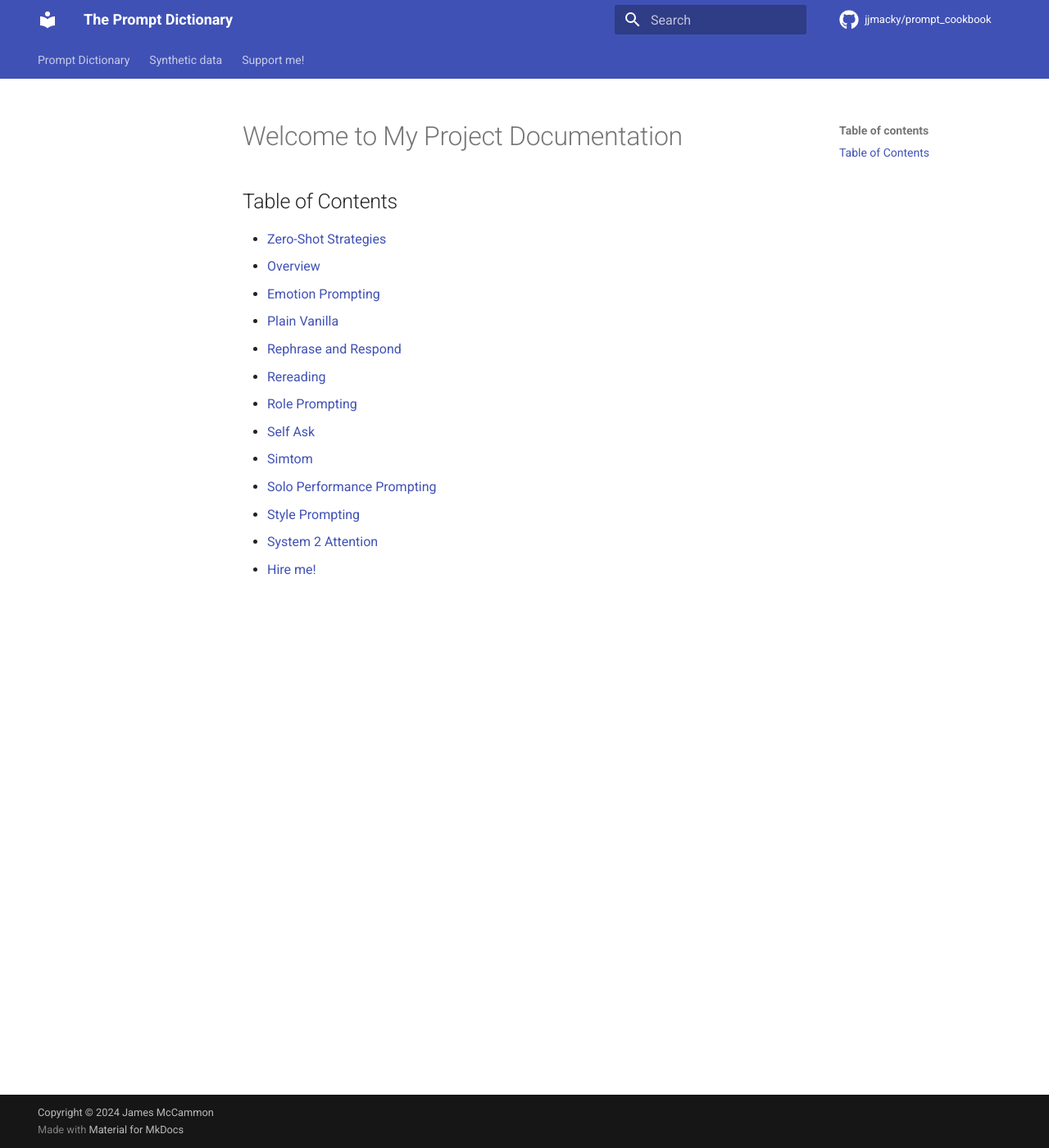
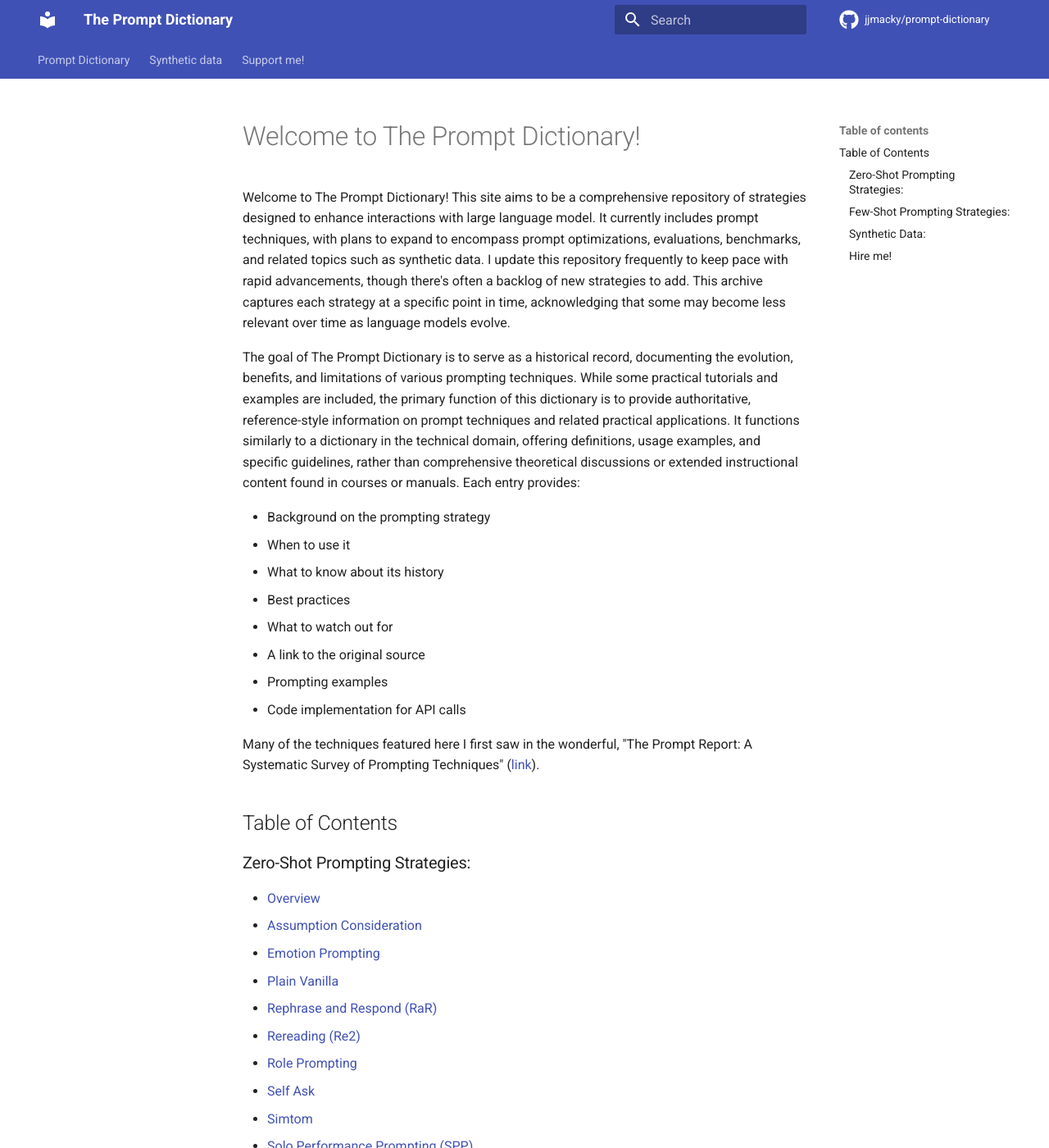
Before and after one commit to jjmacky/lm-toolkit, an MkDocs documentation site: the page built from docs/index.md, in a window 1280 px wide and 1400 px high. Shown: the whole window at 82% size. Built offline with MkDocs 1.6.1 and Material for MkDocs 9.7.7, drawn with Linux system fonts in a browser that asks for light colours; comment, search, counter and statistics services are not loaded; some of the changed text lies outside the part shown.

Commit message:
Updated home page and synthetic data

```diff
--- a/docs/index.md
+++ b/docs/index.md
@@ -1,18 +1,41 @@
-# Welcome to My Project Documentation
+# Welcome to The Prompt Dictionary!
 
+Welcome to The Prompt Dictionary! This site aims to be a comprehensive repository of strategies designed to enhance interactions with large language model. It currently includes prompt techniques, with plans to expand to encompass prompt optimizations, evaluations, benchmarks, and related topics such as synthetic data. I update this repository frequently to keep pace with rapid advancements, though there's often a backlog of new strategies to add. This archive captures each strategy at a specific point in time, acknowledging that some may become less relevant over time as language models evolve.
+
+The goal of The Prompt Dictionary is to serve as a historical record, documenting the evolution, benefits, and limitations of various prompting techniques. While some practical tutorials and examples are included, the primary function of this dictionary is to provide authoritative, reference-style information on prompt techniques and related practical applications. It functions similarly to a dictionary in the technical domain, offering definitions, usage examples, and specific guidelines, rather than comprehensive theoretical discussions or extended instructional content found in courses or manuals. Each entry provides:
+
+- Background on the prompting strategy
+- When to use it
+- What to know about its history
+- Best practices
+- What to watch out for
+- A link to the original source
+- Prompting examples
+- Code implementation for API calls
+
+Many of the techniques featured here I first saw in the wonderful, "The Prompt Report: A Systematic Survey of Prompting Techniques" ([link](https://arxiv.org/abs/2406.06608)).
 
 ## Table of Contents
 
-- [Zero-Shot Strategies](zero_shot/)
-  - [Overview](zero_shot/overview.md)
-  - [Emotion Prompting](zero_shot/emotion_prompting.md)
-  - [Plain Vanilla](zero_shot/plain_vanilla.md)
-  - [Rephrase and Respond](zero_shot/rephrase_and_respond.md)
-  - [Rereading](zero_shot/rereading.md)
-  - [Role Prompting](zero_shot/role_prompting.md)
-  - [Self Ask](zero_shot/self_ask.md)
-  - [Simtom](zero_shot/simtom.md)
-  - [Solo Performance Prompting](zero_shot/solo_performance_prompting.md)
-  - [Style Prompting](zero_shot/style_prompting.md)
-  - [System 2 Attention](zero_shot/system_2_attention.md)
-- [Hire me!](hire_me.md)
+### Zero-Shot Prompting Strategies:
+- [Overview](zero_shot/overview.md)
+- [Assumption Consideration](zero_shot/assumption_consideration.md)
+- [Emotion Prompting](zero_shot/emotion_prompting.md)
+- [Plain Vanilla](zero_shot/plain_vanilla.md)
+- [Rephrase and Respond (RaR)](zero_shot/rephrase_and_respond.md)
+- [Rereading (Re2)](zero_shot/rereading.md)
+- [Role Prompting](zero_shot/role_prompting.md)
+- [Self Ask](zero_shot/self_ask.md)
+- [Simtom](zero_shot/simtom.md)
+- [Solo Performance Prompting (SPP)](zero_shot/solo_performance_prompting.md)
+- [Style Prompting](zero_shot/style_prompting.md)
+- [System 2 Attention (S2A)](zero_shot/system_2_attention.md)
+
+### Few-Shot Prompting Strategies:
+- [KATE (kNN-Augmented in-conText Example selection)](few_shot/kate.md)
+
+### Synthetic Data:
+- [Basic Synthetic Data Creation Tutorial](synthetic_data/basic_tutorial_1/airbnb_rewriting.md)
+
+### Hire me!
+- [Contact Information](hire_me.md)
--- a/mkdocs.yml
+++ b/mkdocs.yml
@@ -1,6 +1,6 @@
 site_name: The Prompt Dictionary
-repo_url: https://github.com/jjmacky/prompt_cookbook
-repo_name: jjmacky/prompt_cookbook
+repo_url: https://github.com/jjmacky/prompt-dictionary
+repo_name: jjmacky/prompt-dictionary
 
 theme:
   name: material
@@ -15,7 +15,6 @@ theme:
     - content.code.annotation
   icon:
     repo: fontawesome/brands/github
-
 
 extra_javascript:
   - javascript/open_links_in_new_tab.js
```
Also changed, not shown: docs/prompting/few_shot/kate_demo.md (deleted, +0 -384 lines), docs/synthetic_data/basic_tutorial_1/airbnb_rewriting.md (+1 -1 lines), docs/synthetic_data/basic_tutorial_1/airbnb_rewriting.ipynb.
